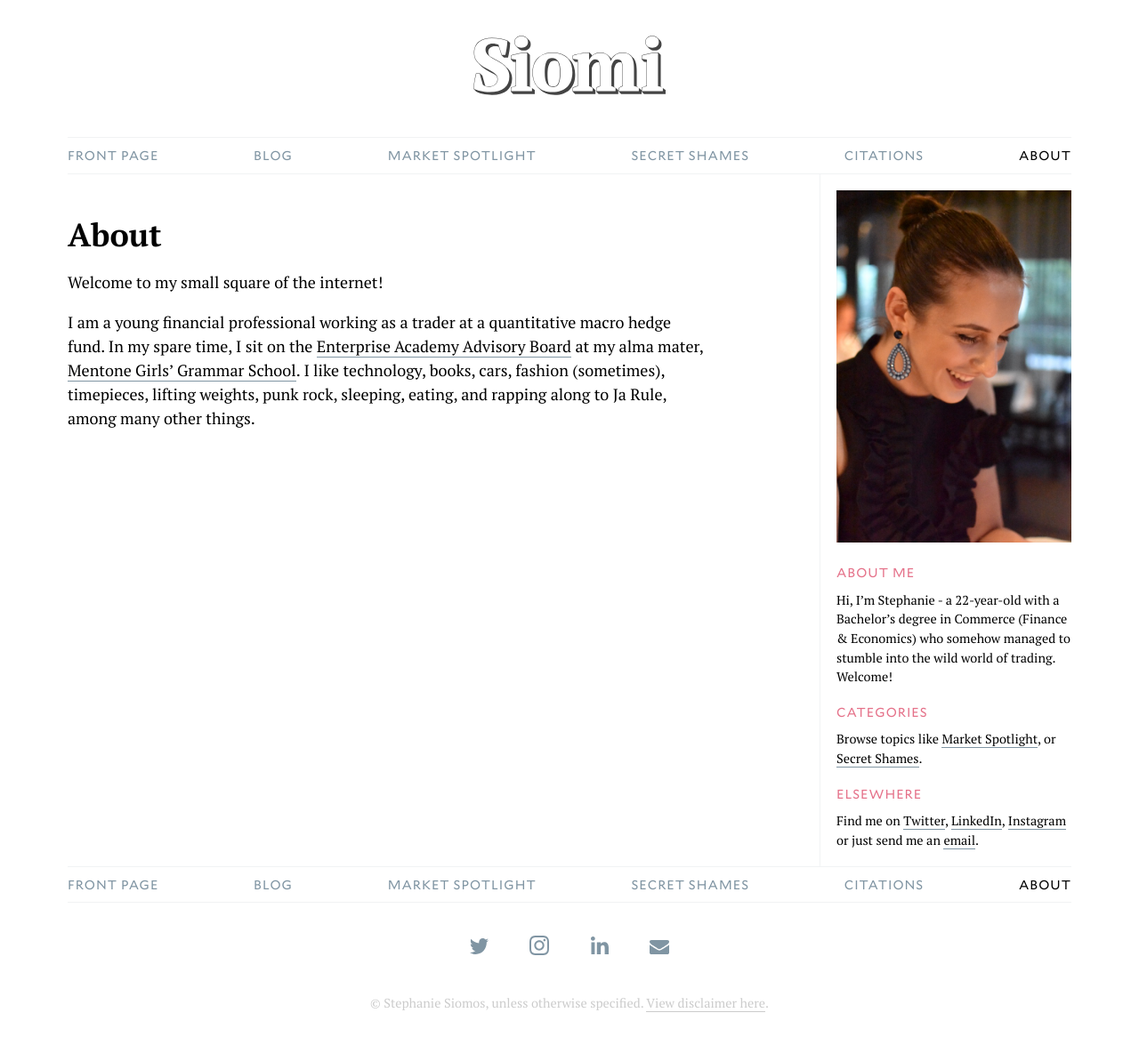
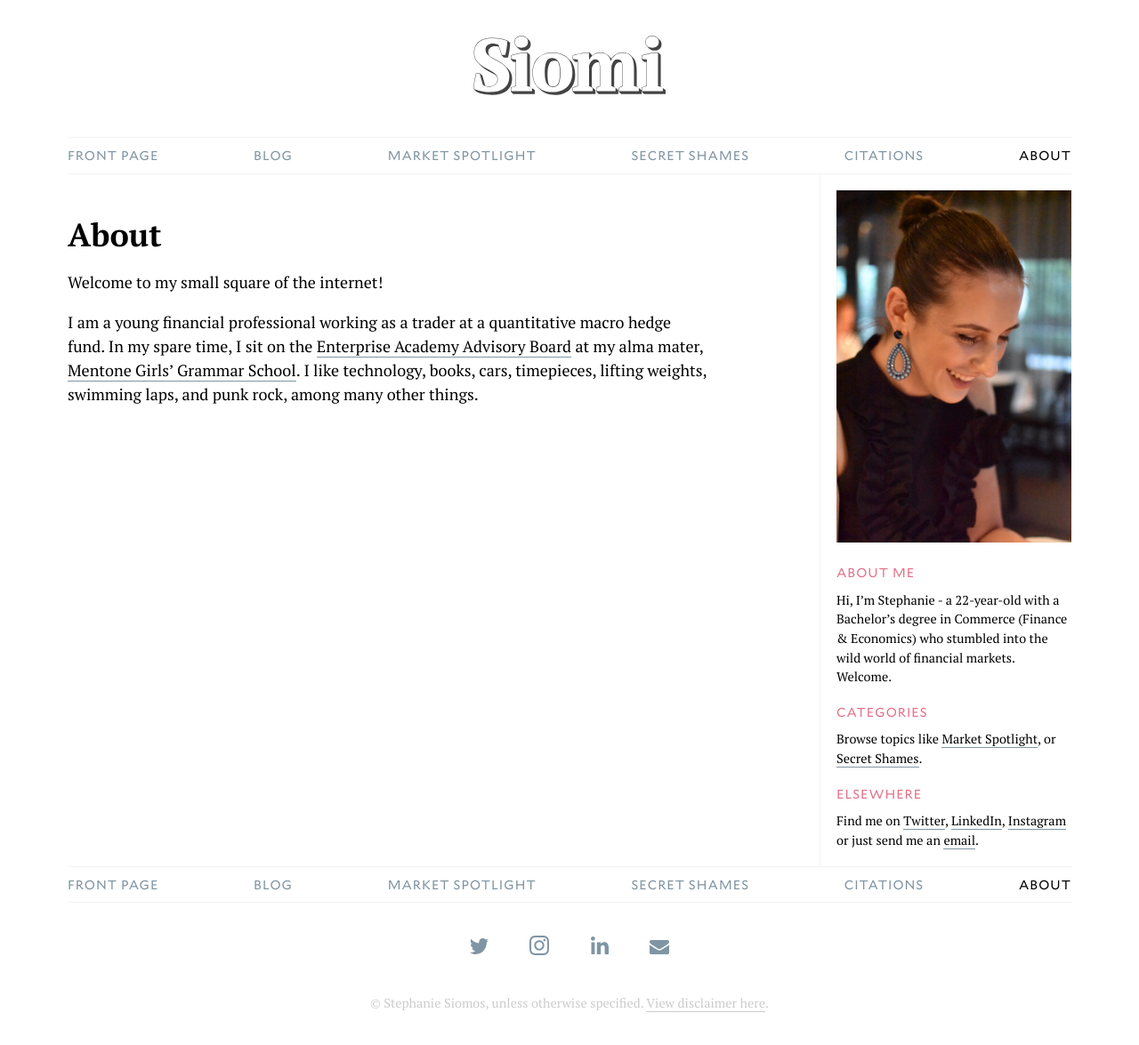
Before and after one commit to cjmlgrto/siomi.net, a Jekyll site: the page built from about.markdown, in a window 1280 px wide. Shown: the whole page at 89% size. Built offline with Jekyll 4.4.1, drawn with Linux system fonts in a browser that asks for light colours.

Commit message:
Updated Living Up To My Job Title When A Trader Has To Actually Trade and 3 other files

```diff
--- a/_config.yml
+++ b/_config.yml
@@ -29,9 +29,8 @@ defaults:
     layout: category
     permalink: "/category/:title/"
 Author: Stephanie Siomos
-Description: Hi, I'm Stephanie - a 22-year-old with a Bachelor's degree in Commerce
-  (Finance & Economics) who somehow managed to stumble into the wild world of trading.
-  Welcome!
+Description: 'Hi, I''m Stephanie - a 22-year-old with a Bachelor''s degree in Commerce
+  (Finance & Economics) who stumbled into the wild world of financial markets. Welcome. '
 url: siomi.net
 Avatar URL: "/uploads/stephanie.jpg"
 Theme Color: 8095A3
--- /dev/null
+++ b/_drafts/living-up-to-my-job-title-when-a-trader-has-to-actually-trade.markdown
@@ -0,0 +1,4 @@
+---
+title: 'Living Up To My Job Title: When a Trader Has To (Actually) Trade'
+date: 2019-01-24 04:26:00 +11:00
+---
--- a/about.markdown
+++ b/about.markdown
@@ -6,4 +6,4 @@ layout: default
 
 Welcome to my small square of the internet!
 
-I am a young financial professional working as a trader at a quantitative macro hedge fund. In my spare time, I sit on the [Enterprise Academy Advisory Board](https://ea.mentonegirls.vic.edu.au) at my alma mater, [Mentone Girls' Grammar School](http://mentonegirls.vic.edu.au). I like technology, books, cars, fashion (sometimes), timepieces, lifting weights, punk rock, sleeping,  eating, and rapping along to Ja Rule, among many other things.
+I am a young financial professional working as a trader at a quantitative macro hedge fund. In my spare time, I sit on the [Enterprise Academy Advisory Board](https://ea.mentonegirls.vic.edu.au) at my alma mater, [Mentone Girls' Grammar School](http://mentonegirls.vic.edu.au). I like technology, books, cars, timepieces, lifting weights, swimming laps, and punk rock, among many other things.
--- a/disclaimer.markdown
+++ b/disclaimer.markdown
@@ -4,4 +4,4 @@ permalink: "/disclaimer/"
 layout: default
 ---
 
-Siomi.net is a publisher, not a registered financial advisor. Siomi.net does not provide investment advice. All information and opinions expressed by representatives of Siomi.net are general in nature and are not tailored to the reader’s personal financial situation. Any mention of or spotlight on a security (including, but not limited to, indices, derivatives, funds and other investment vehicles) is not a recommendation to invest in said security. Siomi.net may or may not have a vested interest in a particular security listed on the site. Siomi.net is not responsible for the control of websites and services that may be linked on the site. All articles and posts published on Siomi.net, unless otherwise stated, belong to Siomi.net and may not be copied, reproduced, recompiled, decompiled, disassembled, reverse engineered, distributed, published, displayed, performed, modified or uploaded elsewhere without the prior written consent of Siomi.net (or a representative of the site).
+Siomi.net is a publisher, not a registered financial adviser. Siomi.net does not provide investment advice. All information and opinions expressed by representatives of Siomi.net are general in nature and are not tailored to the reader’s personal situation. Any mention of or spotlight on a security (including, but not limited to, indices, derivatives, funds and other investment vehicles) is not a recommendation to invest in said security. Siomi.net may or may not have a vested interest in a particular security listed on the site. Siomi.net is not responsible for the control of websites and services that may be linked on the site. All articles and posts published on Siomi.net, unless otherwise stated, belong to Siomi.net and may not be copied, reproduced, reverse engineered, distributed, published, displayed, performed, modified or uploaded elsewhere without the prior written consent of Siomi.net.
```
